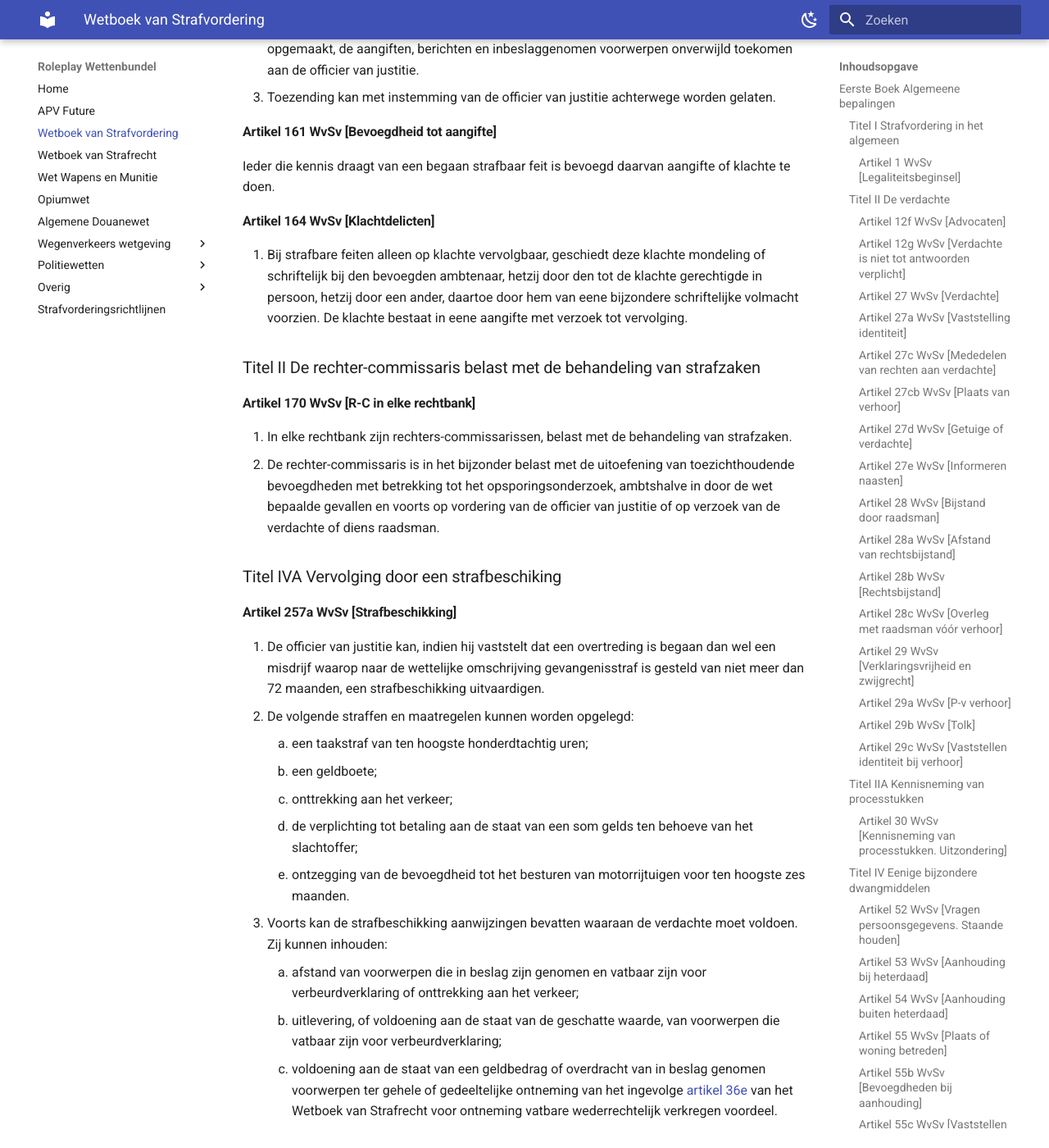
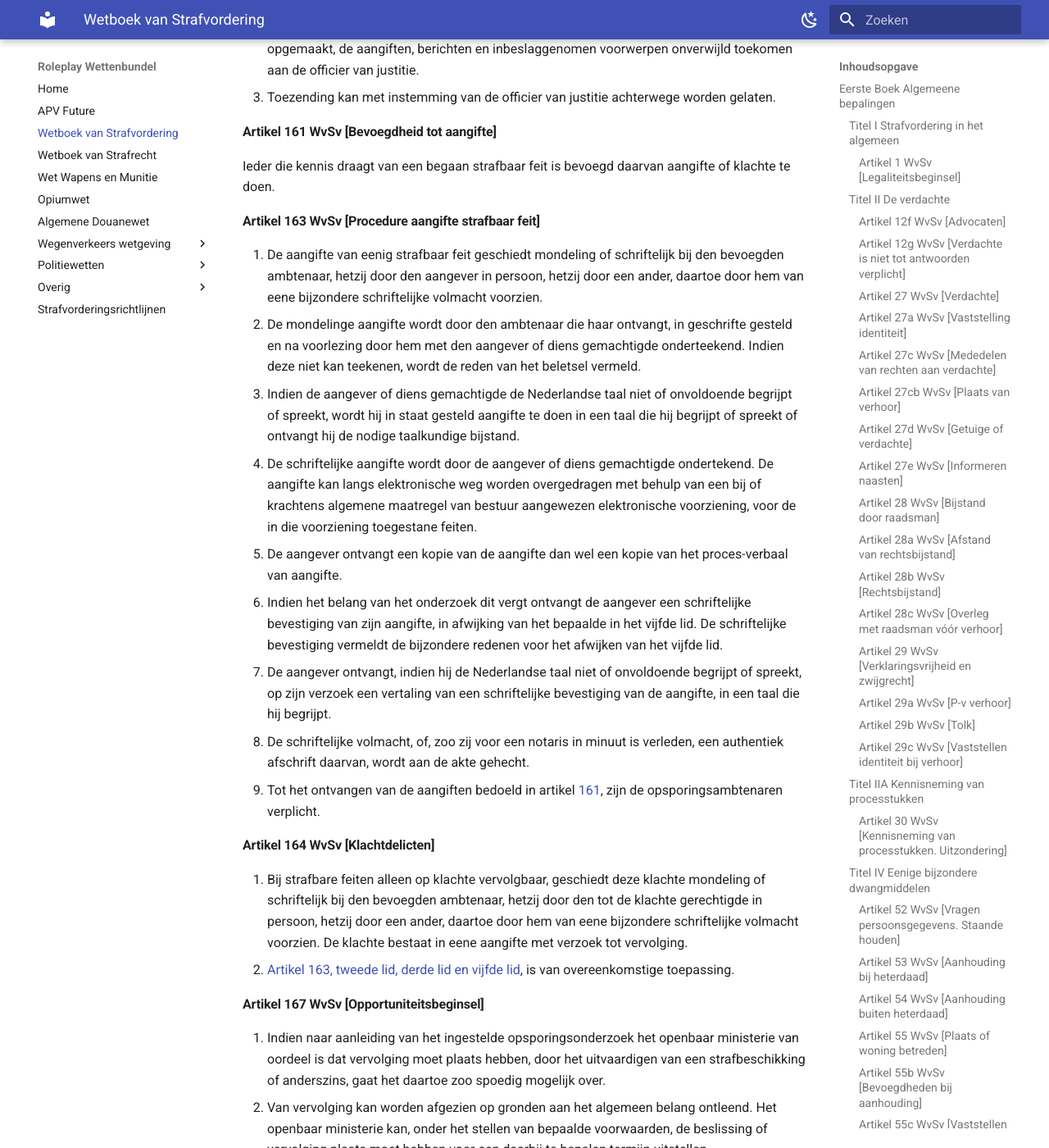
Before and after one commit to EnriqueFernandez20/FutureRP-Wettenbundel, an MkDocs documentation site: the page built from docs/wetboek-van-strafvordering.md, in a window 1280 px wide and 1400 px high, scrolled down 13978 px. Shown: the whole window at 82% size. Built offline with MkDocs 1.6.1 and Material for MkDocs 9.7.7, drawn with Linux system fonts in a browser that asks for light colours; some of the changed text lies outside the part shown.

Commit message:
WvSv/WvSr aangevuld
+ art. 23 Sr uitgebreid
+ art. 426bis Sr
+ art. 426ter Sr

+ art. 163 Sv
+ art. 164 Sv
+ art. 167 Sv

```diff
--- a/docs/wetboek-van-strafvordering.md
+++ b/docs/wetboek-van-strafvordering.md
@@ -288,9 +288,27 @@ Onder voorloopige hechtenis wordt verstaan de vrijheidsbeneming ingevolge eenig
 
 Ieder die kennis draagt van een begaan strafbaar feit is bevoegd daarvan aangifte of klachte te doen.
 
+#### Artikel 163 WvSv [Procedure aangifte strafbaar feit]
+
+1. De aangifte van eenig strafbaar feit geschiedt mondeling of schriftelijk bij den bevoegden ambtenaar, hetzij door den aangever in persoon, hetzij door een ander, daartoe door hem van eene bijzondere schriftelijke volmacht voorzien.
+2. De mondelinge aangifte wordt door den ambtenaar die haar ontvangt, in geschrifte gesteld en na voorlezing door hem met den aangever of diens gemachtigde onderteekend. Indien deze niet kan teekenen, wordt de reden van het beletsel vermeld.
+3. Indien de aangever of diens gemachtigde de Nederlandse taal niet of onvoldoende begrijpt of spreekt, wordt hij in staat gesteld aangifte te doen in een taal die hij begrijpt of spreekt of ontvangt hij de nodige taalkundige bijstand.
+4. De schriftelijke aangifte wordt door de aangever of diens gemachtigde ondertekend. De aangifte kan langs elektronische weg worden overgedragen met behulp van een bij of krachtens algemene maatregel van bestuur aangewezen elektronische voorziening, voor de in die voorziening toegestane feiten.
+5. De aangever ontvangt een kopie van de aangifte dan wel een kopie van het proces-verbaal van aangifte.
+6. Indien het belang van het onderzoek dit vergt ontvangt de aangever een schriftelijke bevestiging van zijn aangifte, in afwijking van het bepaalde in het vijfde lid. De schriftelijke bevestiging vermeldt de bijzondere redenen voor het afwijken van het vijfde lid.
+7. De aangever ontvangt, indien hij de Nederlandse taal niet of onvoldoende begrijpt of spreekt, op zijn verzoek een vertaling van een schriftelijke bevestiging van de aangifte, in een taal die hij begrijpt.
+8. De schriftelijke volmacht, of, zoo zij voor een notaris in minuut is verleden, een authentiek afschrift daarvan, wordt aan de akte gehecht.
+9. Tot het ontvangen van de aangiften bedoeld in artikel [161](#artikel-161-wvsv-bevoegdheid-tot-aangifte), zijn de opsporingsambtenaren verplicht.
+
 #### Artikel 164 WvSv [Klachtdelicten]
 
 1. Bij strafbare feiten alleen op klachte vervolgbaar, geschiedt deze klachte mondeling of schriftelijk bij den bevoegden ambtenaar, hetzij door den tot de klachte gerechtigde in persoon, hetzij door een ander, daartoe door hem van eene bijzondere schriftelijke volmacht voorzien. De klachte bestaat in eene aangifte met verzoek tot vervolging.
+2. [Artikel 163, tweede lid, derde lid en vijfde lid](#artikel-163-wvsv-procedure-aangifte-strafbaar-feit), is van overeenkomstige toepassing.
+
+#### Artikel 167 WvSv [Opportuniteitsbeginsel]
+
+1. Indien naar aanleiding van het ingestelde opsporingsonderzoek het openbaar ministerie van oordeel is dat vervolging moet plaats hebben, door het uitvaardigen van een strafbeschikking of anderszins, gaat het daartoe zoo spoedig mogelijk over.
+2. Van vervolging kan worden afgezien op gronden aan het algemeen belang ontleend. Het openbaar ministerie kan, onder het stellen van bepaalde voorwaarden, de beslissing of vervolging plaats moet hebben voor een daarbij te bepalen termijn uitstellen.
 
 ### Titel II De rechter-commissaris belast met de behandeling van strafzaken
 
```
Also changed, not shown: docs/wetboek-van-strafrecht.md (+10 -0 lines).
